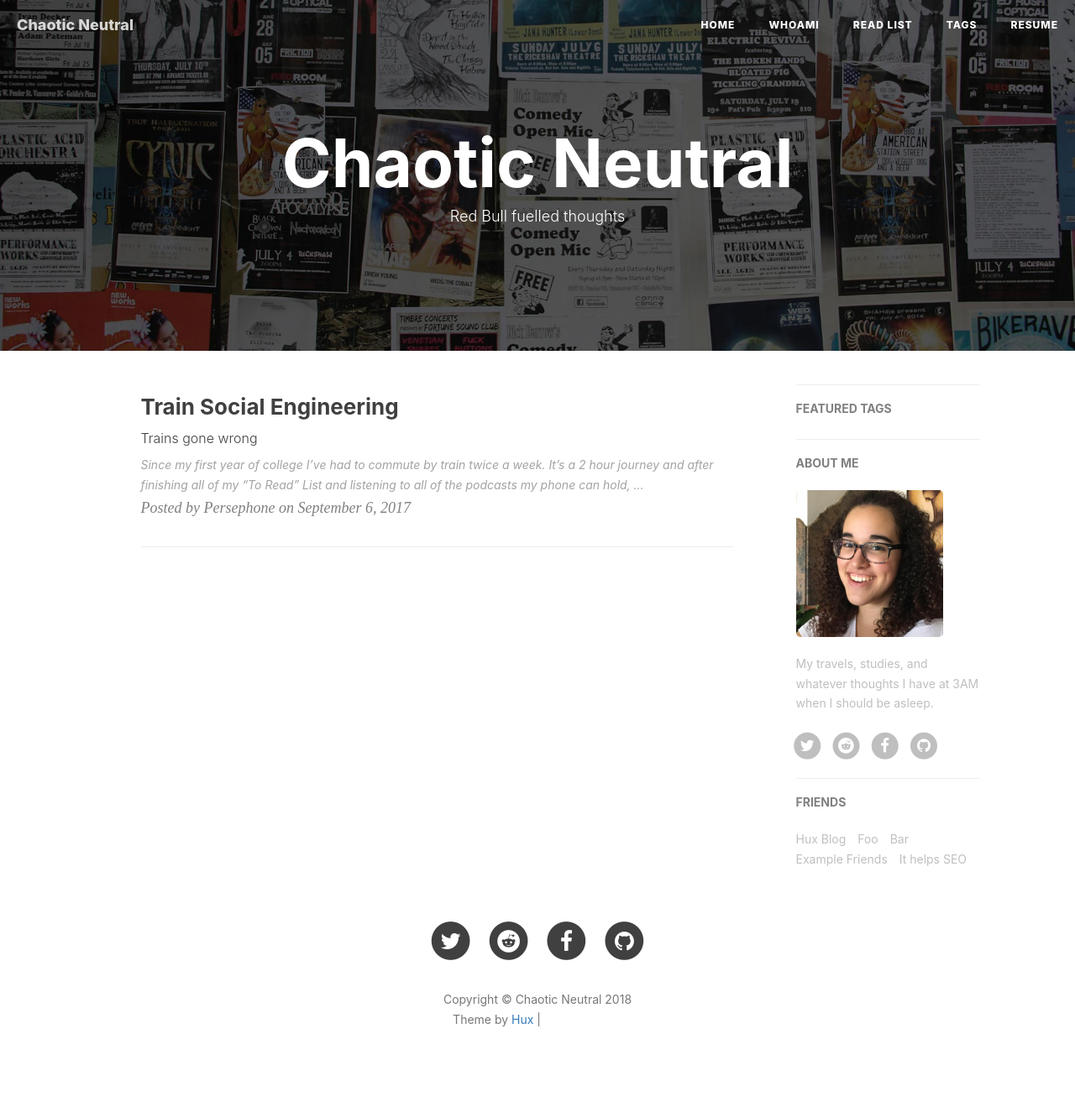
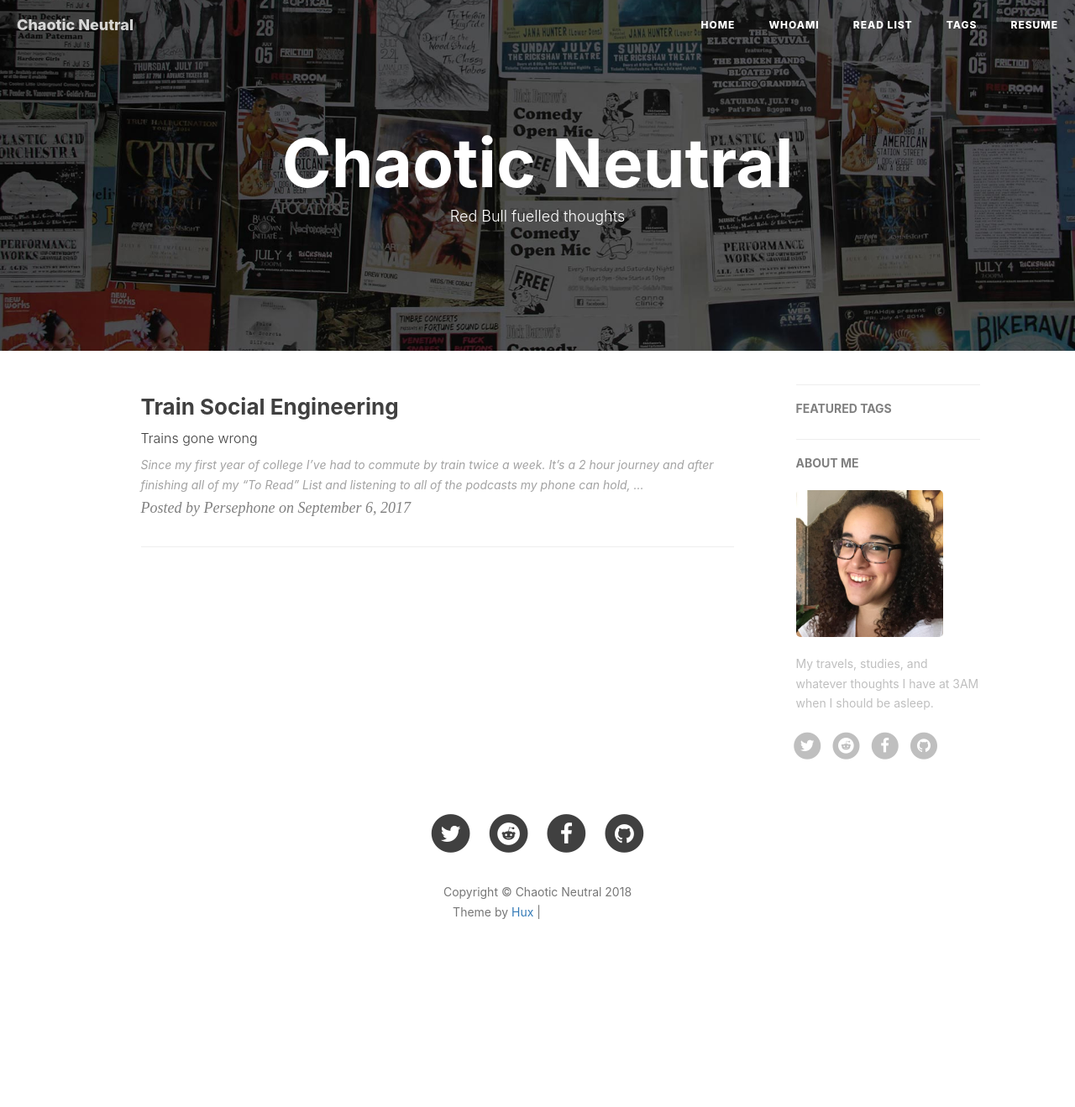
Before and after one commit to p3rsephone/p3rsephone.github.io, a Jekyll site: the page built from index.html, in a window 1280 px wide. Shown: the whole page at 84% size. Built offline with Jekyll 4.4.1, drawn with Linux system fonts in a browser that asks for light colours; nearby versions of some CDN libraries; the list of posts is cut into pages by our own code; comment, search, counter and statistics services are not loaded; after the commit the page ends 1191 px from its top, so only the background shows below that; some of the changed lines change nothing that is shown; grey boxes are pictures that could not be loaded.

Commit message:
Remove friends (as I have none)

```diff
--- a/_config.yml
+++ b/_config.yml
@@ -79,21 +79,21 @@ featured-condition-size: 1              # A tag will be featured if the size of
 
 
 # Friends
-friends: [
-    {
-        title: "Hux Blog",
-        href: "http://huangxuan.me"
-    },{
-        title: "Foo",
-        href: "#"
-    },{
-        title: "Bar",
-        href: "#"
-    },{
-        title: "Example Friends",
-        href: "#"
-    },{
-        title: "It helps SEO",
-        href: "#"
-    }
-]
+#friends: [
+#    {
+#        title: "Hux Blog",
+#        href: "http://huangxuan.me"
+#    },{
+#        title: "Foo",
+#        href: "#"
+#    },{
+#        title: "Bar",
+#        href: "#"
+#    },{
+#        title: "Example Friends",
+#        href: "#"
+#    },{
+#        title: "It helps SEO",
+#        href: "#"
+#    }
+#]
```
Also changed, not shown: 5 other files.
